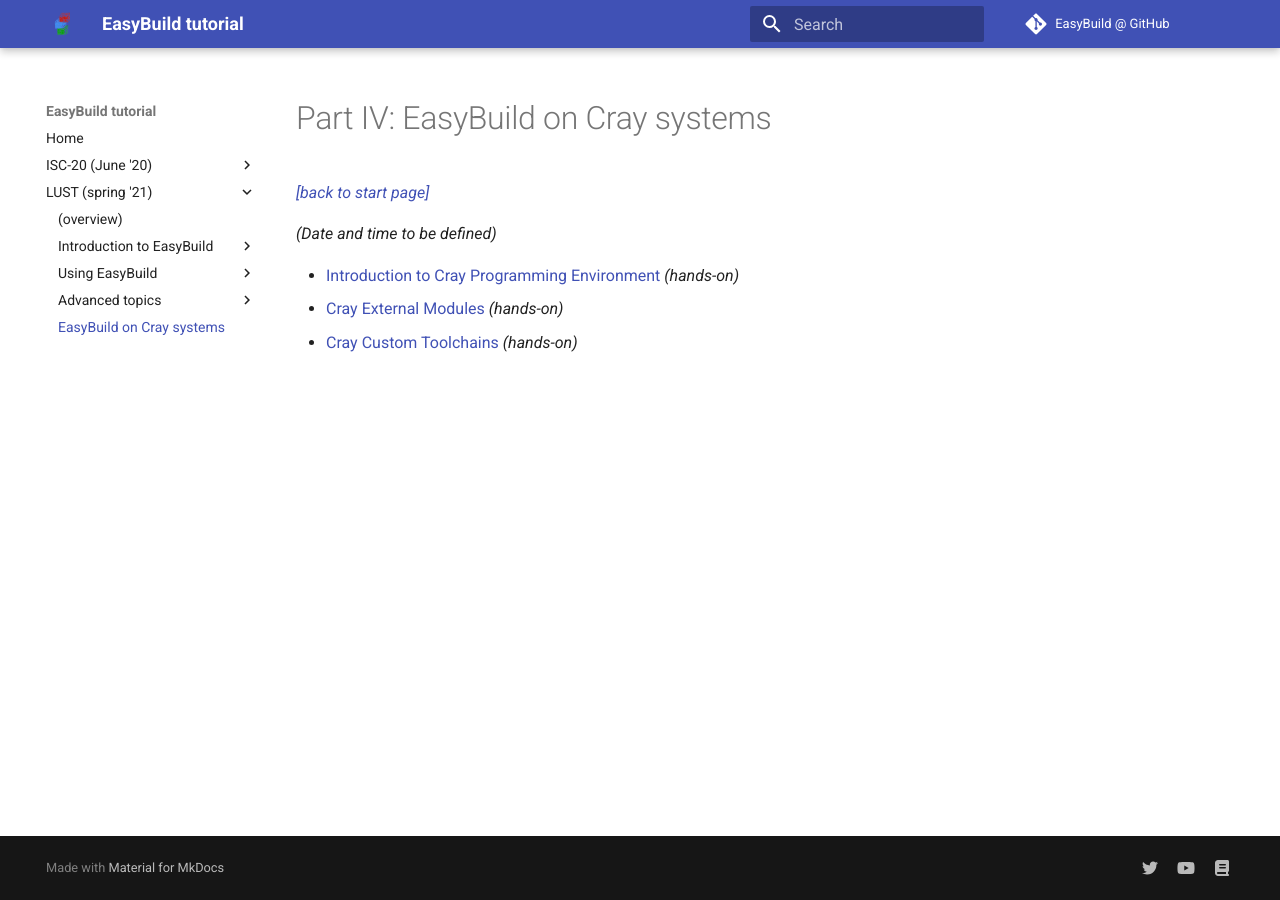
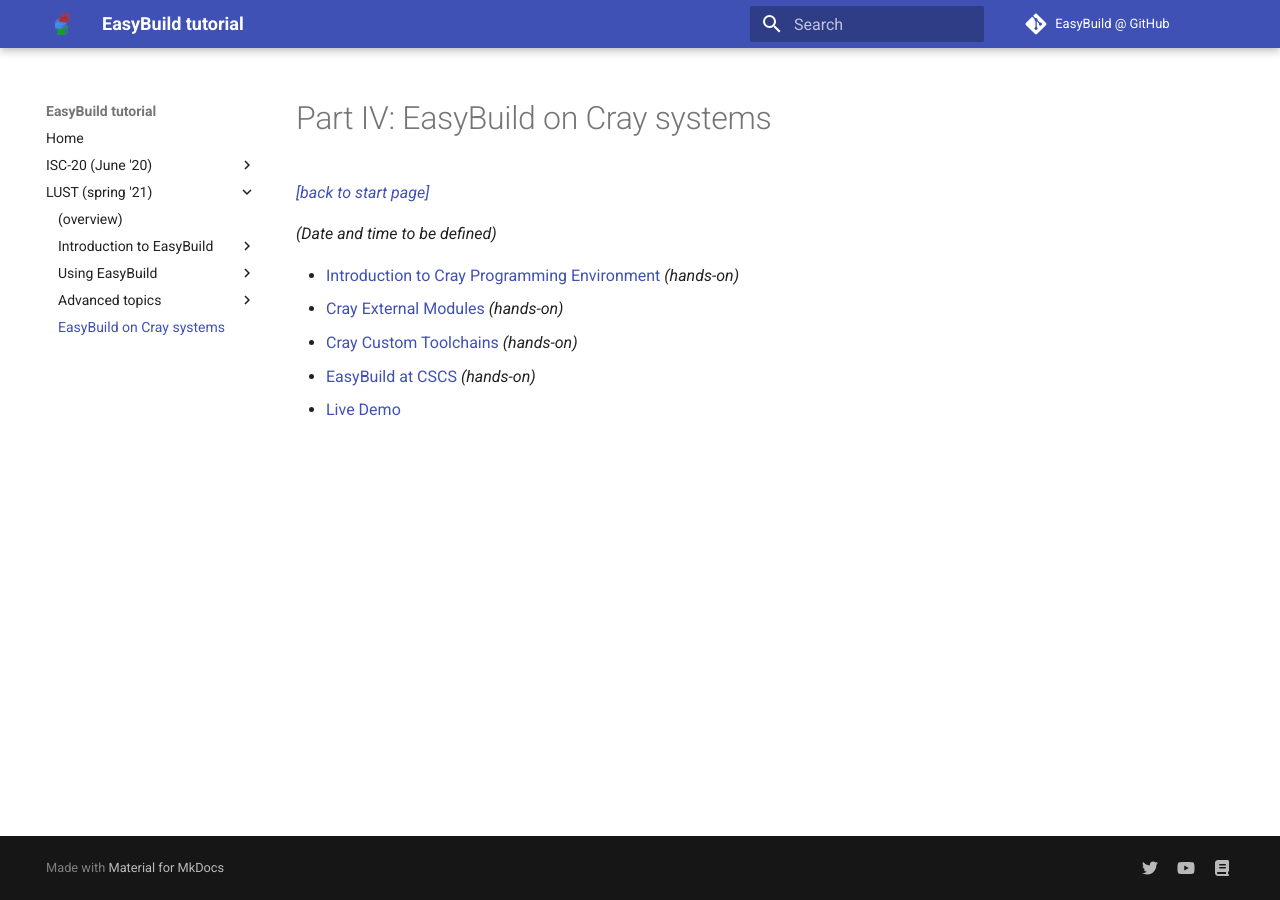
Before and after one commit to easybuilders/easybuild-tutorial, an MkDocs documentation site: the page built from docs/2021-lust/part4_cray.md, in a window 1280 px wide. Built offline with MkDocs 1.6.1 and Material for MkDocs 9.7.7, drawn with Linux system fonts in a browser that asks for light colours.

Commit message:
Update links of Part IV

```diff
--- a/docs/2021-lust/part4_cray.md
+++ b/docs/2021-lust/part4_cray.md
@@ -7,3 +7,5 @@
 * [Introduction to Cray Programming Environment](cray/introduction.md) *(hands-on)*
 * [Cray External Modules](cray/external_modules.md) *(hands-on)*
 * [Cray Custom Toolchains](cray/custom_toolchains.md) *(hands-on)*
+* [EasyBuild at CSCS](cray/easybuild_at_cscs.md) *(hands-on)*
+* [Live Demo](cray/live_demo.md)
```
